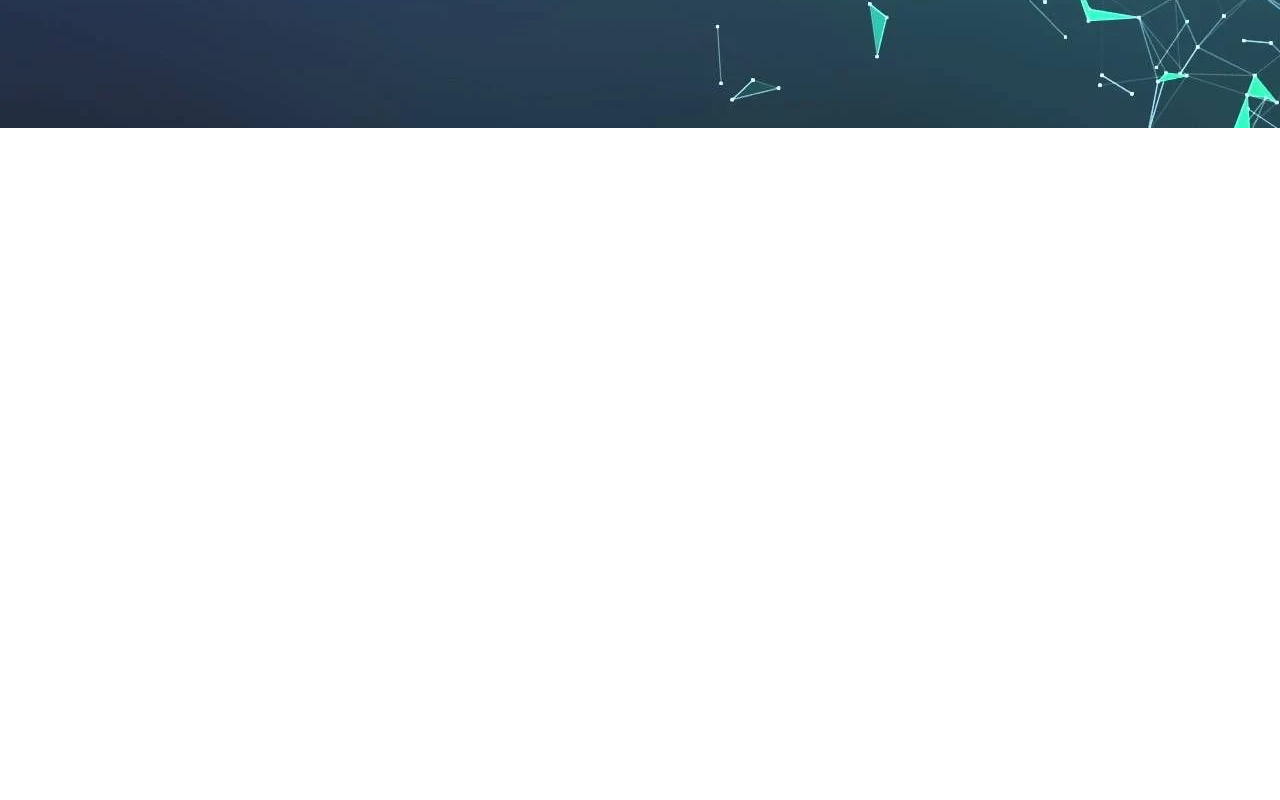
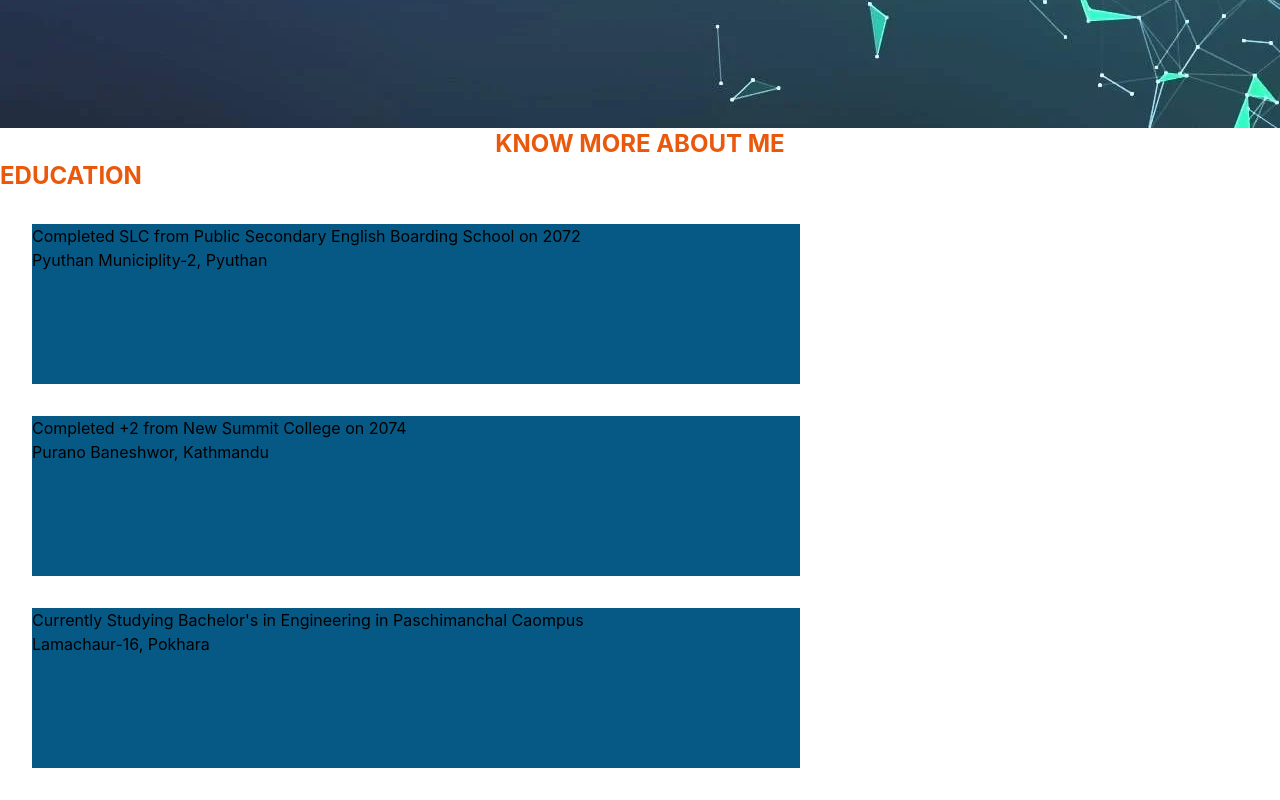
Before and after one commit to yogijagdish/personal-pprtfolio, a React (Create React App) app: page / in a window 1280 px wide. Shown: the part 854-1654 px from the top of the page. Before the commit the page ends 982 px from the top, so only its background shows below. Built offline with nearby package versions, Linux system fonts and the light colour scheme.

Commit message:
home page content added

```diff
--- a/src/components/Home.js
+++ b/src/components/Home.js
@@ -29,6 +29,19 @@ export default function Home() {
           <img src={my_photo} alt="my_photo" className="float-left" />
         </div>
       </div>
+      <div>
+        <h1 className="text-2xl font-bold text-center text-orange-600"> KNOW MORE ABOUT ME </h1>
+        <h1 className="text-2xl font-bold text-left text-orange-600"> EDUCATION </h1>
+        <div className="w-3/5 h-40 m-8 bg-sky-800">
+        <p> Completed SLC from Public Secondary English Boarding School on 2072 <br /> Pyuthan Municiplity-2, Pyuthan</p>
+        </div>
+        <div className="w-3/5 h-40 m-8 bg-sky-800">
+        <p> Completed +2 from New Summit College on 2074 <br /> Purano Baneshwor, Kathmandu</p>
+        </div>
+        <div className="w-3/5 h-40 m-8 bg-sky-800">
+        <p> Currently Studying Bachelor's in Engineering in Paschimanchal Caompus <br /> Lamachaur-16, Pokhara</p>
+        </div>
+      </div>
     </>
   );
 }
```
